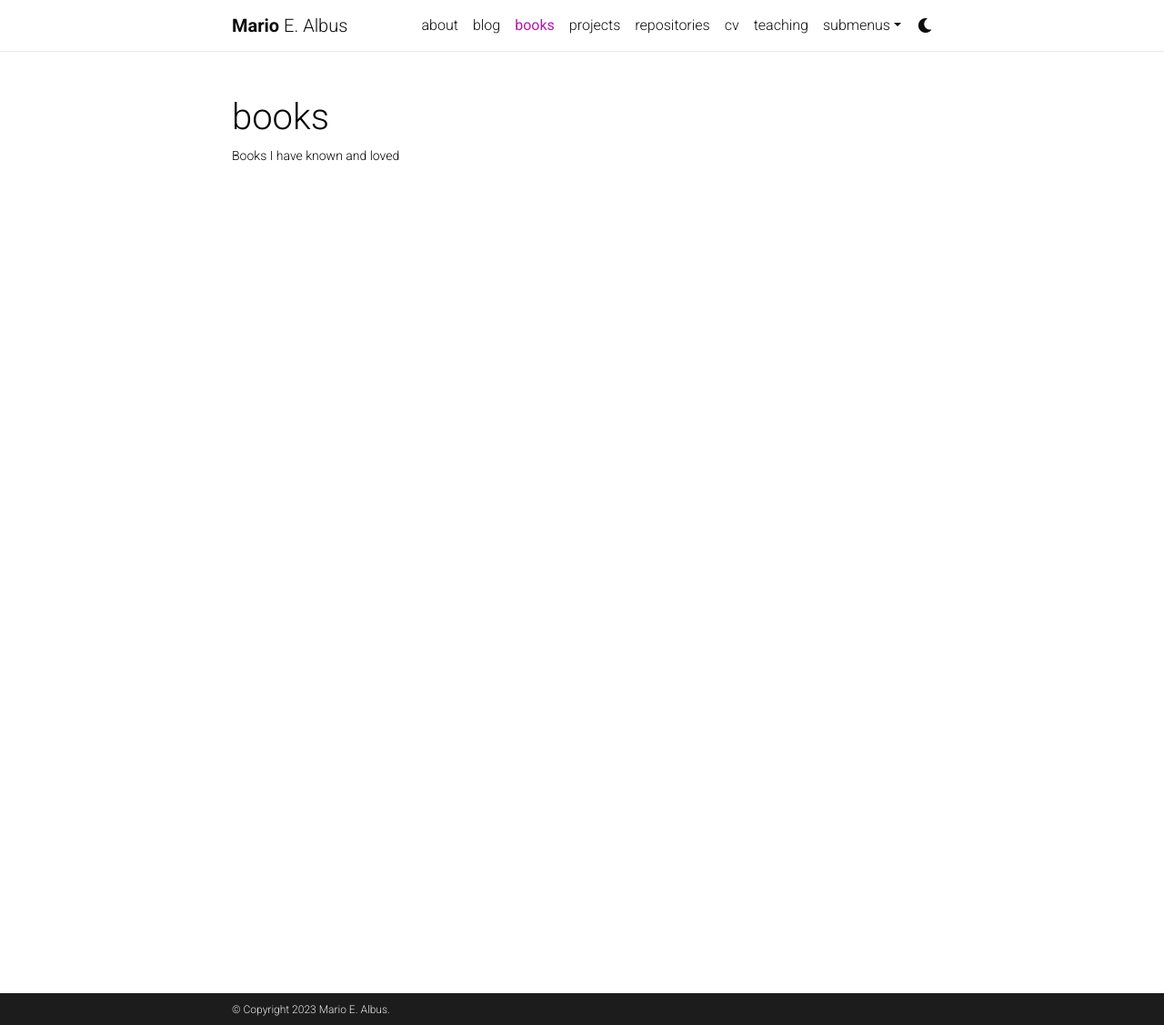
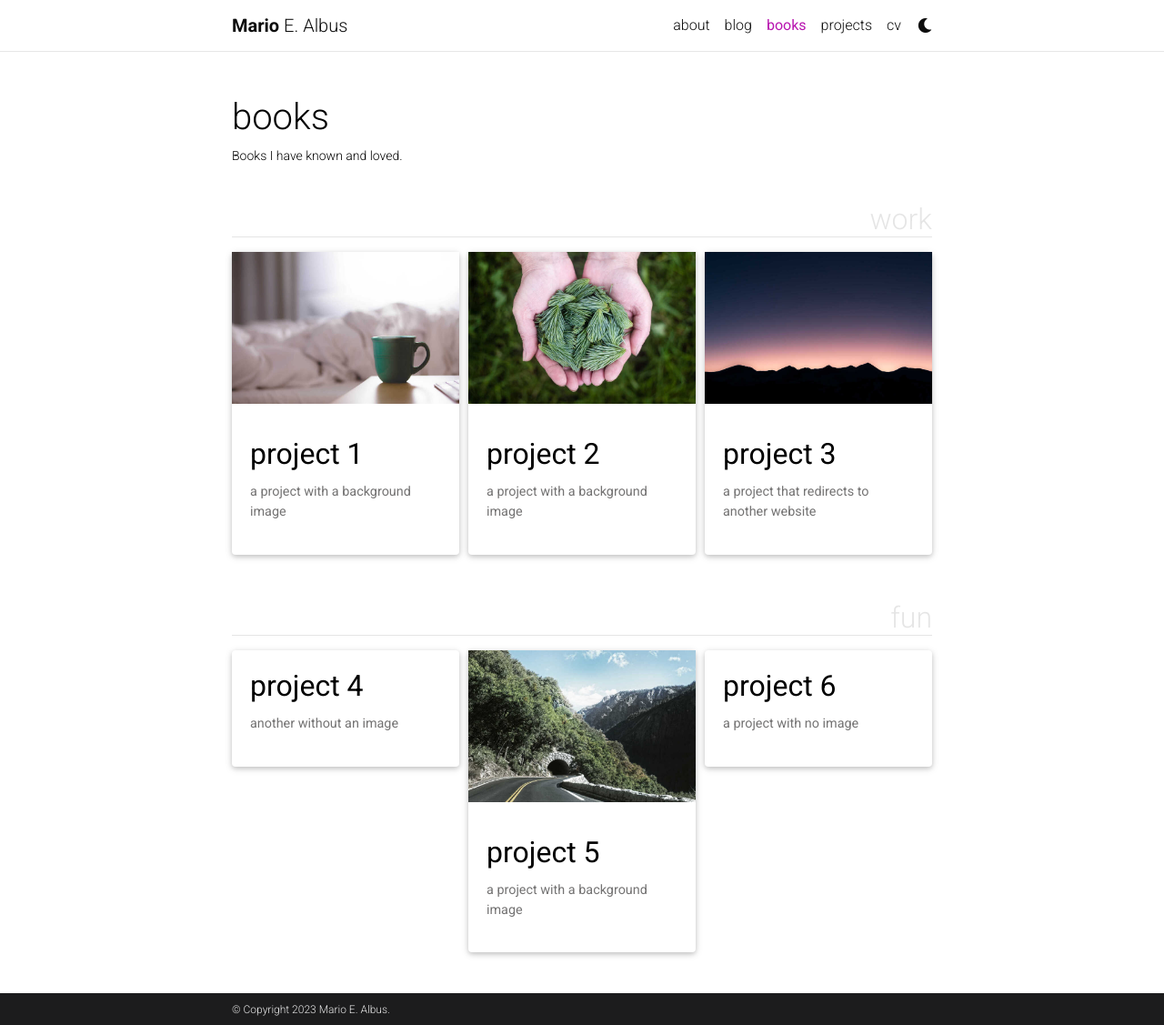
Before and after one commit to juiceshaman/juiceshaman.github.io, a Jekyll site: the page built from _pages/books.md, in a window 1280 px wide and 1127 px high. Shown: the whole window at 91% size. Built offline with Jekyll 4.4.1, drawn with Linux system fonts in a browser that asks for light colours; full-size pictures stand in for the smaller copies a plugin makes; comment, search, counter and statistics services are not loaded; a style sheet for code colours, icons or effects is not loaded.

Commit message:
removed default sites

```diff
--- a/_config.yml
+++ b/_config.yml
@@ -161,19 +161,19 @@
 # -----------------------------------------------------------------------------
 
 collections:
-  news:
-    defaults:
-      layout: post
-    output: true
-    permalink: /news/:path/
+  #  news:
+  #  defaults:
+  #    layout: post
+  #  output: true
+  #  permalink: /news/:path/
   projects:
     output: true
     permalink: /projects/:path/
 
-news:
-  enabled: true
-  scrollable: true # adds a vertical scroll bar if there are more than 3 news items
-  limit: 5 # leave blank to include all the news in the `_news` folder
+      #news:
+      #enabled: true
+    #scrollable: true # adds a vertical scroll bar if there are more than 3 news items
+    # limit: 5 # leave blank to include all the news in the `_news` folder
 
 latest_posts:
   enabled: true
--- /dev/null
+++ b/_pages/books.md
@@ -0,0 +1,58 @@
+---
+layout: page
+title: books
+permalink: /books/
+description: Books I have known and loved.
+nav: true
+nav_order: 2
+display_categories: [work, fun]
+horizontal: false
+---
+
+<!-- pages/projects.md -->
+<div class="projects">
+{%- if site.enable_project_categories and page.display_categories %}
+  <!-- Display categorized projects -->
+  {%- for category in page.display_categories %}
+  <h2 class="category">{{ category }}</h2>
+  {%- assign categorized_projects = site.projects | where: "category", category -%}
+  {%- assign sorted_projects = categorized_projects | sort: "importance" %}
+  <!-- Generate cards for each project -->
+  {% if page.horizontal -%}
+  <div class="container">
+    <div class="row row-cols-2">
+    {%- for project in sorted_projects -%}
+      {% include projects_horizontal.html %}
+    {%- endfor %}
+    </div>
+  </div>
+  {%- else -%}
+  <div class="grid">
+    {%- for project in sorted_projects -%}
+      {% include projects.html %}
+    {%- endfor %}
+  </div>
+  {%- endif -%}
+  {% endfor %}
+
+{%- else -%}
+<!-- Display projects without categories -->
+  {%- assign sorted_projects = site.projects | sort: "importance" -%}
+  <!-- Generate cards for each project -->
+  {% if page.horizontal -%}
+  <div class="container">
+    <div class="row row-cols-2">
+    {%- for project in sorted_projects -%}
+      {% include projects_horizontal.html %}
+    {%- endfor %}
+    </div>
+  </div>
+  {%- else -%}
+  <div class="grid">
+    {%- for project in sorted_projects -%}
+      {% include projects.html %}
+    {%- endfor %}
+  </div>
+  {%- endif -%}
+{%- endif -%}
+</div>
```
Also changed, not shown: _pages/_dropdown.md (renamed from _pages/dropdown.md), _pages/_publications.md (renamed from _pages/publications.md), _pages/_repositories.md (renamed from _pages/repositories.md), _pages/_teaching.md (renamed from _pages/teaching.md).
